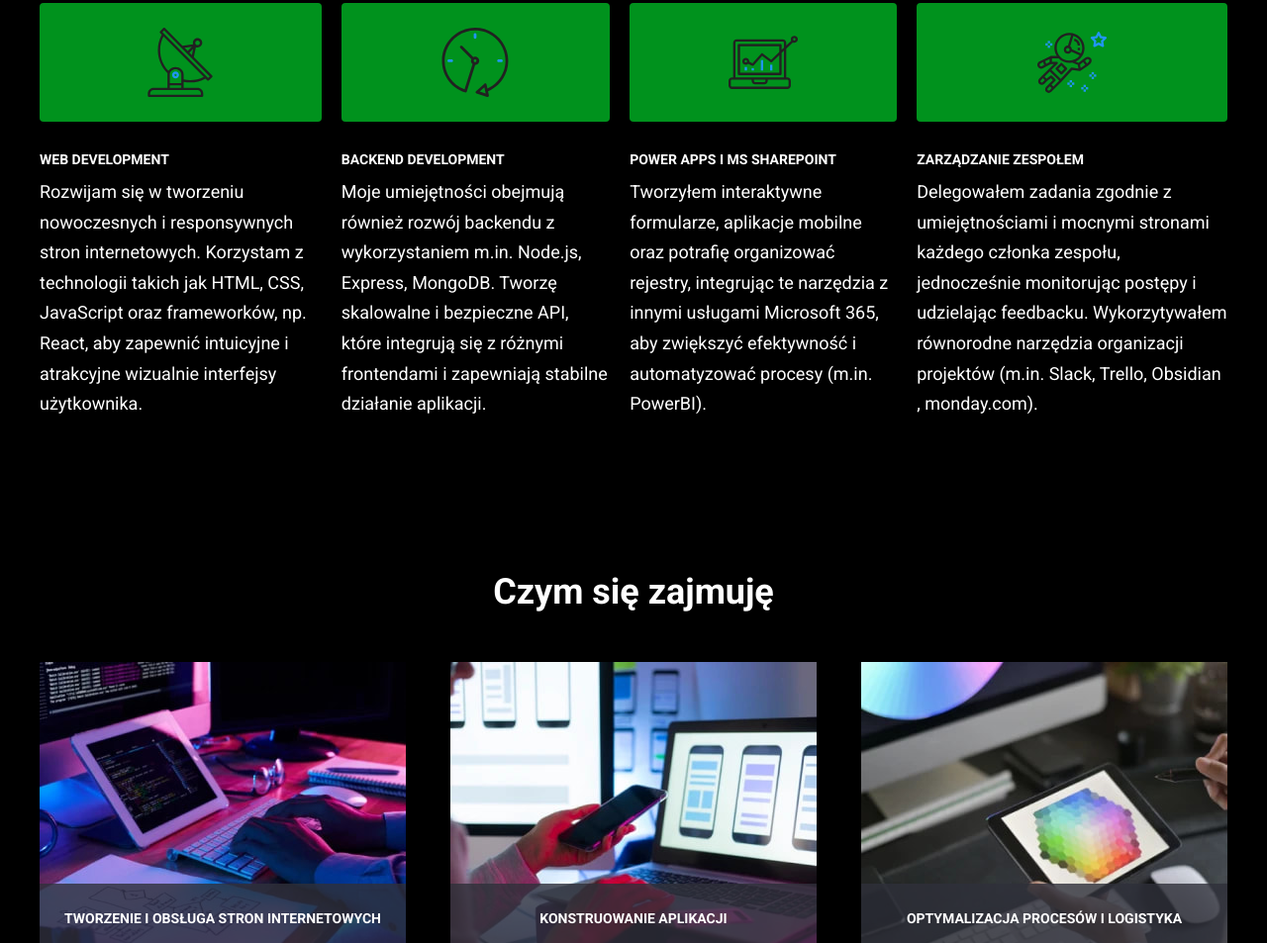
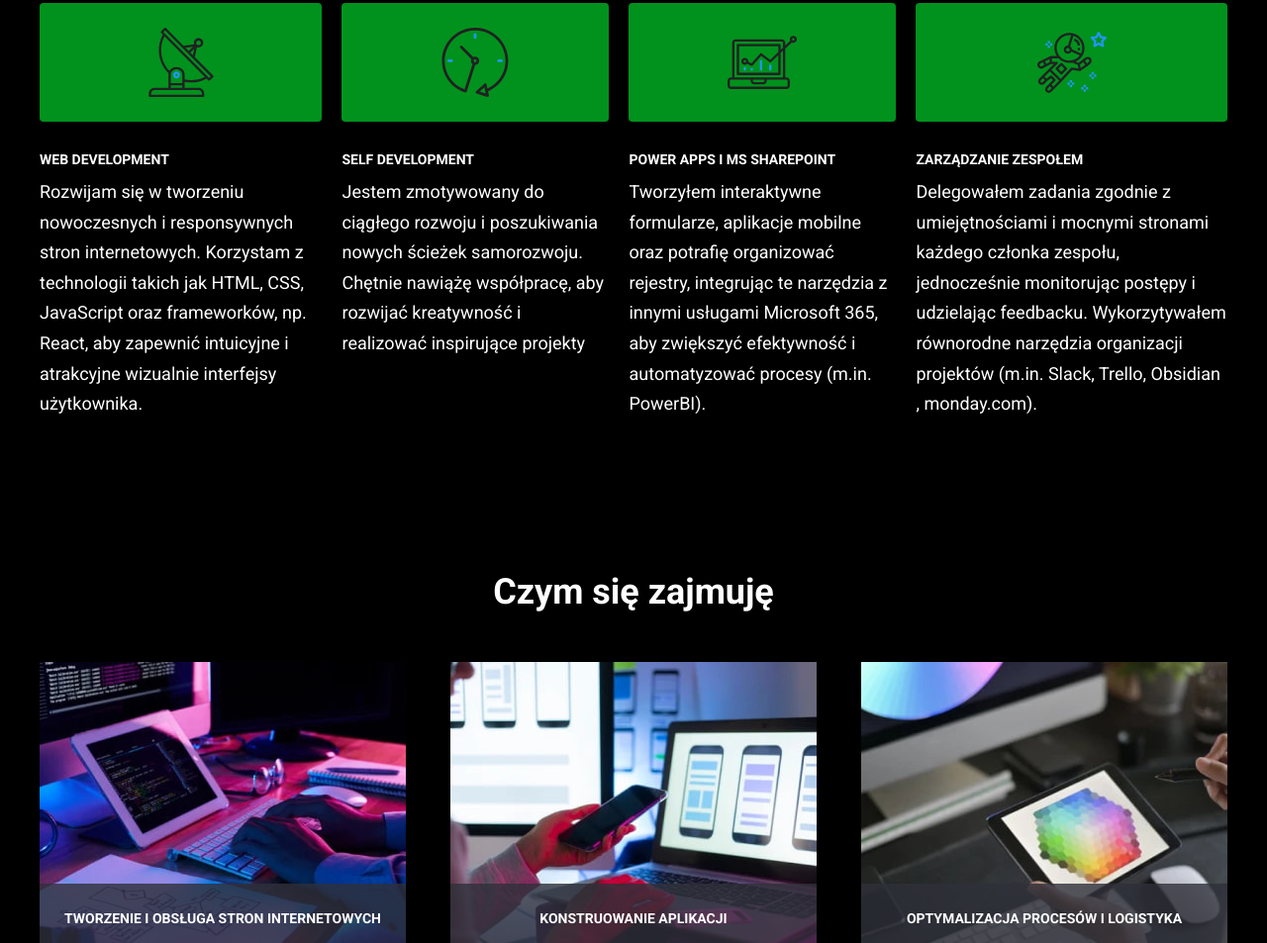
Before and after one commit to Maarkiel/markystudio2, a website: page index.html in a window 1280 px wide. Shown: the part 764-1717 px from the top of the page at 99% size. Drawn offline with nearby package versions, Linux system fonts and the light colour scheme.

Commit message:
update index

```diff
--- a/index.html
+++ b/index.html
@@ -120,13 +120,11 @@
                 <use href="images/icons.svg#icon-advantages-clock"></use>
               </svg>
             </div>
-            <h3 class="advantages__title">Backend Development</h3>
+            <h3 class="advantages__title">Self Development</h3>
             <p class="advantages__text">
-              Moje umiejętności obejmują również rozwój backendu
-              z wykorzystaniem m.in. Node.js, Express, MongoDB.
-              Tworzę skalowalne i bezpieczne API, które integrują
-              się z różnymi frontendami i zapewniają stabilne
-              działanie aplikacji.
+              Jestem zmotywowany do ciągłego rozwoju i poszukiwania
+              nowych ścieżek samorozwoju. Chętnie nawiążę współpracę,
+              aby rozwijać kreatywność i realizować inspirujące projekty
             </p>
           </li>
           <li class="advantages__list-item">
```
